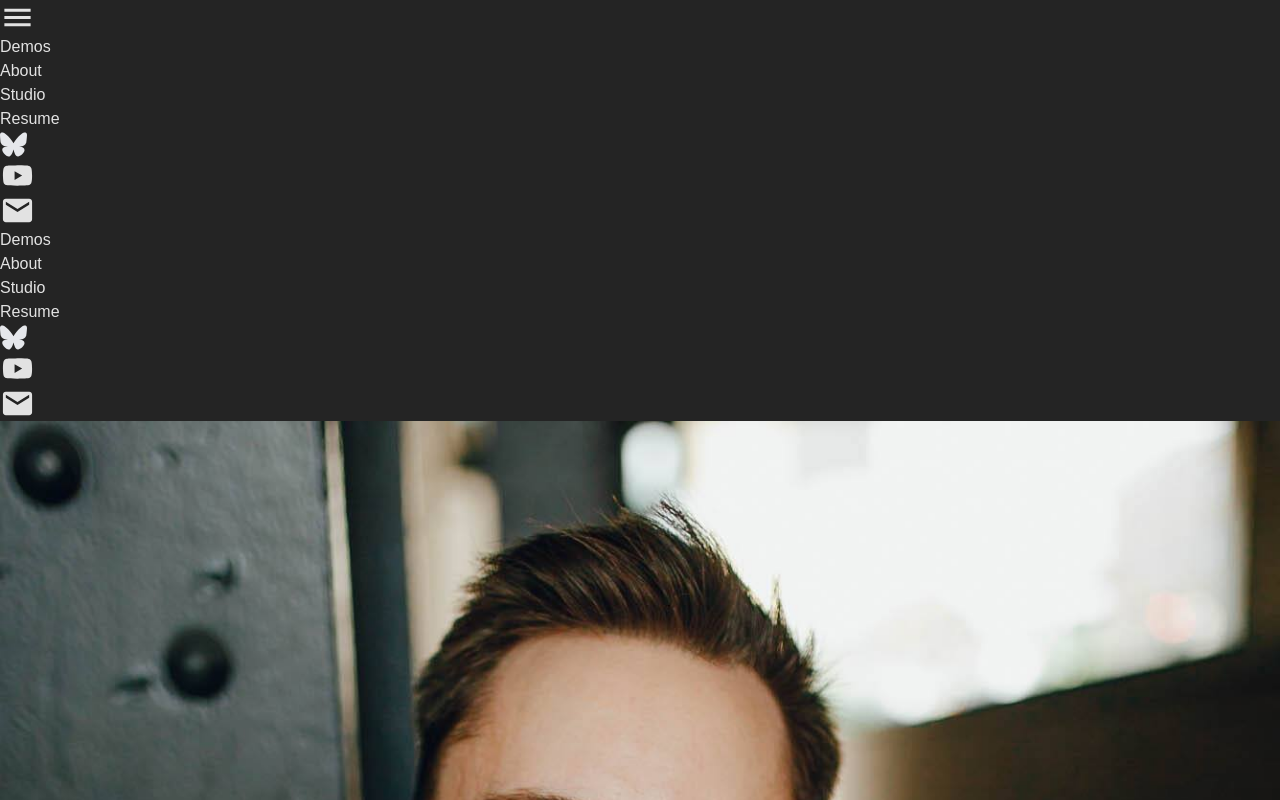
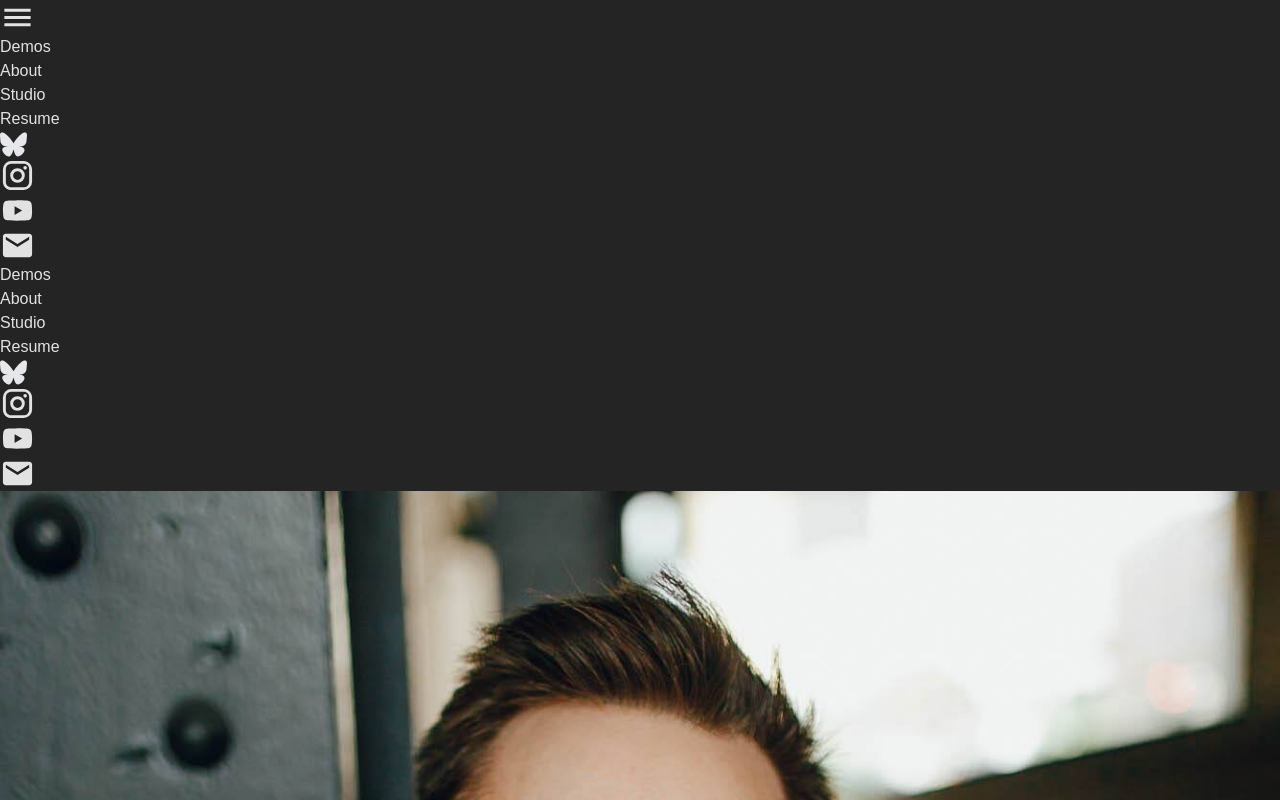
Before and after one commit to bbachdev/barry-bach-site, a React (Vite) app: page / in a window 1280 px wide. Shown: the top 800 px of the page. Built offline with nearby package versions, Linux system fonts and the light colour scheme; a web font is replaced by a local one.

Commit message:
Add Instagram social link

```diff
--- a/src/components/Header.tsx
+++ b/src/components/Header.tsx
@@ -1,5 +1,6 @@
 import EmailIcon from '@mui/icons-material/Email';
 import YouTubeIcon from '@mui/icons-material/YouTube';
+import InstagramIcon from '@mui/icons-material/Instagram';
 
 import MenuIcon from '@mui/icons-material/Menu';
 import CloseIcon from '@mui/icons-material/Close';
@@ -21,11 +22,11 @@ export default function Header() {
       {/* Mobile */}
       <div className={'flex md:hidden h-20 flex-row ml-auto cursor-pointer items-center'} onClick={toggleMenu}>
         {isMenuOpen && (
-            <CloseIcon fontSize={'large'}/>
-          )
+          <CloseIcon fontSize={'large'} />
+        )
         }
         {!isMenuOpen && (
-          <MenuIcon fontSize={'large'}/>
+          <MenuIcon fontSize={'large'} />
         )}
       </div>
       <div className={`${isMenuOpen ? 'flex' : 'hidden'} md:hidden flex-col bg-[#242424] space-y-4 absolute py-2 top-20 right-0 w-full h-fit z-20 transition-all`}>
@@ -47,16 +48,19 @@ export default function Header() {
           <li>
             <a href={'https://bsky.app/profile/barrybach.com'} target={'_blank'} onClick={toggleMenu}>
               <svg width="27" height="27" viewBox="0 0 360 320" fill="none" xmlns="http://www.w3.org/2000/svg">
-                <path d="M254.896 184.158C252.81 183.926 250.733 183.645 248.671 183.315C250.773 183.574 252.849 183.855 254.896 184.158Z" fill="white"/>
-                <path d="M180 141.964C163.699 110.262 119.308 51.1817 78.0347 22.044C38.4971 -5.86834 23.414 -1.03207 13.526 3.43594C2.08093 8.60755 0 26.1785 0 36.5164C0 46.8542 5.66748 121.272 9.36416 133.694C21.5786 174.738 65.0603 188.607 105.104 184.156C107.151 183.852 109.227 183.572 111.329 183.312C109.267 183.642 107.19 183.924 105.104 184.156C46.4204 192.847 -5.69621 214.233 62.6582 290.33C137.848 368.18 165.705 273.637 180 225.702C194.295 273.637 210.76 364.771 295.995 290.33C360 225.702 313.58 192.85 254.896 184.158C252.81 183.926 250.733 183.645 248.671 183.315C250.773 183.574 252.849 183.855 254.896 184.158C294.94 188.61 338.421 174.74 350.636 133.697C354.333 121.275 360 46.8568 360 36.519C360 26.1811 357.919 8.61012 346.474 3.43851C336.586 -1.02949 321.503 -5.86576 281.965 22.0466C240.692 51.1843 196.301 110.262 180 141.964Z" fill="#e5e7eb"/>
+                <path d="M254.896 184.158C252.81 183.926 250.733 183.645 248.671 183.315C250.773 183.574 252.849 183.855 254.896 184.158Z" fill="white" />
+                <path d="M180 141.964C163.699 110.262 119.308 51.1817 78.0347 22.044C38.4971 -5.86834 23.414 -1.03207 13.526 3.43594C2.08093 8.60755 0 26.1785 0 36.5164C0 46.8542 5.66748 121.272 9.36416 133.694C21.5786 174.738 65.0603 188.607 105.104 184.156C107.151 183.852 109.227 183.572 111.329 183.312C109.267 183.642 107.19 183.924 105.104 184.156C46.4204 192.847 -5.69621 214.233 62.6582 290.33C137.848 368.18 165.705 273.637 180 225.702C194.295 273.637 210.76 364.771 295.995 290.33C360 225.702 313.58 192.85 254.896 184.158C252.81 183.926 250.733 183.645 248.671 183.315C250.773 183.574 252.849 183.855 254.896 184.158C294.94 188.61 338.421 174.74 350.636 133.697C354.333 121.275 360 46.8568 360 36.519C360 26.1811 357.919 8.61012 346.474 3.43851C336.586 -1.02949 321.503 -5.86576 281.965 22.0466C240.692 51.1843 196.301 110.262 180 141.964Z" fill="#e5e7eb" />
               </svg>
             </a>
           </li>
           <li>
-            <a href={'https://www.youtube.com/channel/UC2_ONiCusUKZ85yqGMNKgJg'} target={'_blank'} onClick={toggleMenu}><YouTubeIcon fontSize={'large'}/></a>
+            <a href={'https://www.instagram.com/barry__bach'} target={'_blank'} onClick={toggleMenu}><InstagramIcon fontSize={'large'} /></a>
           </li>
           <li>
-            <a href={'mailto:contact@barrybach.com'} target={'_blank'} onClick={toggleMenu}><EmailIcon fontSize={'large'}/></a>
+            <a href={'https://www.youtube.com/channel/UC2_ONiCusUKZ85yqGMNKgJg'} target={'_blank'} onClick={toggleMenu}><YouTubeIcon fontSize={'large'} /></a>
+          </li>
+          <li>
+            <a href={'mailto:contact@barrybach.com'} target={'_blank'} onClick={toggleMenu}><EmailIcon fontSize={'large'} /></a>
           </li>
         </ul>
       </div>
@@ -79,20 +83,23 @@ export default function Header() {
         </ul>
       </div>
       <div className={'ml-8 hidden md:flex flex-row items-center'}>
-          <ul className={'flex flex-row space-x-5'}>
+        <ul className={'flex flex-row space-x-5'}>
           <li className={`flex items-center`}>
             <a href={'https://bsky.app/profile/barrybach.com'} target={'_blank'} onClick={toggleMenu}>
-            <svg width="27" height="27" viewBox="0 0 360 320" fill="none" xmlns="http://www.w3.org/2000/svg">
-              <path d="M254.896 184.158C252.81 183.926 250.733 183.645 248.671 183.315C250.773 183.574 252.849 183.855 254.896 184.158Z" fill="white"/>
-              <path d="M180 141.964C163.699 110.262 119.308 51.1817 78.0347 22.044C38.4971 -5.86834 23.414 -1.03207 13.526 3.43594C2.08093 8.60755 0 26.1785 0 36.5164C0 46.8542 5.66748 121.272 9.36416 133.694C21.5786 174.738 65.0603 188.607 105.104 184.156C107.151 183.852 109.227 183.572 111.329 183.312C109.267 183.642 107.19 183.924 105.104 184.156C46.4204 192.847 -5.69621 214.233 62.6582 290.33C137.848 368.18 165.705 273.637 180 225.702C194.295 273.637 210.76 364.771 295.995 290.33C360 225.702 313.58 192.85 254.896 184.158C252.81 183.926 250.733 183.645 248.671 183.315C250.773 183.574 252.849 183.855 254.896 184.158C294.94 188.61 338.421 174.74 350.636 133.697C354.333 121.275 360 46.8568 360 36.519C360 26.1811 357.919 8.61012 346.474 3.43851C336.586 -1.02949 321.503 -5.86576 281.965 22.0466C240.692 51.1843 196.301 110.262 180 141.964Z" fill="#e5e7eb"/>
-            </svg>
+              <svg width="27" height="27" viewBox="0 0 360 320" fill="none" xmlns="http://www.w3.org/2000/svg">
+                <path d="M254.896 184.158C252.81 183.926 250.733 183.645 248.671 183.315C250.773 183.574 252.849 183.855 254.896 184.158Z" fill="white" />
+                <path d="M180 141.964C163.699 110.262 119.308 51.1817 78.0347 22.044C38.4971 -5.86834 23.414 -1.03207 13.526 3.43594C2.08093 8.60755 0 26.1785 0 36.5164C0 46.8542 5.66748 121.272 9.36416 133.694C21.5786 174.738 65.0603 188.607 105.104 184.156C107.151 183.852 109.227 183.572 111.329 183.312C109.267 183.642 107.19 183.924 105.104 184.156C46.4204 192.847 -5.69621 214.233 62.6582 290.33C137.848 368.18 165.705 273.637 180 225.702C194.295 273.637 210.76 364.771 295.995 290.33C360 225.702 313.58 192.85 254.896 184.158C252.81 183.926 250.733 183.645 248.671 183.315C250.773 183.574 252.849 183.855 254.896 184.158C294.94 188.61 338.421 174.74 350.636 133.697C354.333 121.275 360 46.8568 360 36.519C360 26.1811 357.919 8.61012 346.474 3.43851C336.586 -1.02949 321.503 -5.86576 281.965 22.0466C240.692 51.1843 196.301 110.262 180 141.964Z" fill="#e5e7eb" />
+              </svg>
             </a>
           </li>
           <li>
-            <a href={'https://www.youtube.com/channel/UC2_ONiCusUKZ85yqGMNKgJg'} target={'_blank'}><YouTubeIcon fontSize={'large'}/></a>
+            <a href={'https://www.instagram.com/barry__bach'} target={'_blank'}><InstagramIcon fontSize={'large'} /></a>
           </li>
           <li>
-            <a href={'mailto:contact@barrybach.com'} target={'_blank'}><EmailIcon fontSize={'large'}/></a>
+            <a href={'https://www.youtube.com/channel/UC2_ONiCusUKZ85yqGMNKgJg'} target={'_blank'}><YouTubeIcon fontSize={'large'} /></a>
+          </li>
+          <li>
+            <a href={'mailto:contact@barrybach.com'} target={'_blank'}><EmailIcon fontSize={'large'} /></a>
           </li>
         </ul>
       </div>
```
